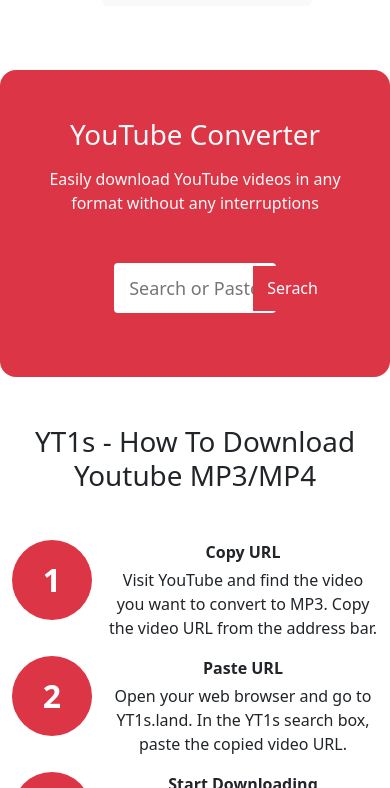
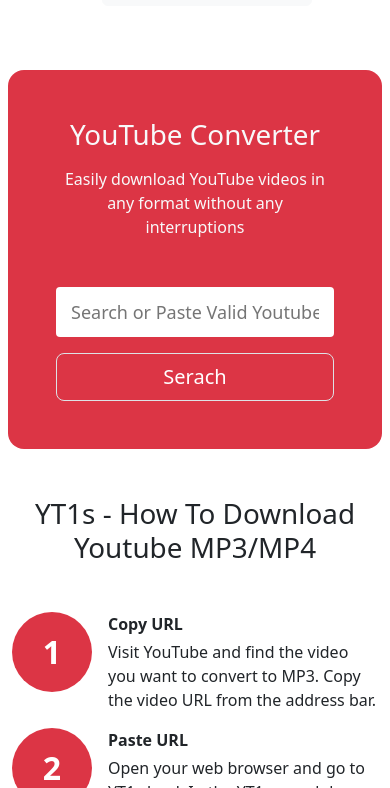
Before and after one commit to Tahirunity786/asad, a plain HTML site: page index.html in a window 390 px wide. Shown: the part 56-844 px from the top of the page. Drawn offline with Linux system fonts and the light colour scheme.

Commit message:
Update ui

```diff
--- a/css/style.css
+++ b/css/style.css
@@ -125,3 +125,34 @@ footer{
     position: absolute;
     bottom: 0px;
 }
+.y-btn2{
+    display: none;
+}
+
+@media (max-width: 1200px) {
+    .y-inp{
+        width: 90%;
+    }
+    .y-btn {
+        left: 81.6% !important;
+    }
+}
+@media (max-width: 768px) {
+    .y-inp{
+        width: 100%;
+    }
+    .y-btn {
+        left: 81.6% !important;
+    }
+}
+@media (max-width: 570px) {
+    .y-inp{
+        width: 100%;
+    }
+    .y-btn {
+        display: none;
+    }
+    .y-btn2 {
+        display: block;
+    }
+}
--- a/index.html
+++ b/index.html
@@ -58,7 +58,7 @@
         </div>
     </nav>
 
-    <main class="w-100 mb-5">
+    <main class="w-100 ps-2 pe-2 mb-5 ">
         <div class="container bg-danger text-center p-5 rounded-4">
             <div class="mb-3">
                 <h1 class="text-light">YouTube Converter</h1>
@@ -70,6 +70,7 @@
                 <input type="text" class="y-inp" placeholder="Search or Paste Valid Youtube URL here">
                 <button class="y-btn">Serach</button>
             </div>
+            <button class="y-btn2 btn btn-danger border w-100 btn-lg">Serach</button>
         </div>
     </main>
 
@@ -78,7 +79,7 @@
             <h1>YT1s - How To Download Youtube MP3/MP4</h1>
         </div>
         <div class="row text-center text-lg-start">
-            <div class="col-12 col-md-4 mb-3">
+            <div class="col-12 col-md-12 col-lg-4 mb-3 text-start">
                 <div class="d-flex justify-content-lg-between position-relative">
                     <div class="position-relative step-container">
                         <svg xmlns="http://www.w3.org/2000/svg" width="80" height="80" fill="#dc3545"
@@ -94,7 +95,8 @@
                     </div>
                 </div>
             </div>
-            <div class="col-12 col-md-4 mb-3">
+
+            <div class="col-12 col-md-12 col-lg-4 mb-3 text-start">
                 <div class="d-flex justify-content-lg-between position-relative">
                     <div class="position-relative step-container">
                         <svg xmlns="http://www.w3.org/2000/svg" width="80" height="80" fill="#dc3545"
@@ -110,7 +112,8 @@
                     </div>
                 </div>
             </div>
-            <div class="col-12 col-md-4 mb-3">
+
+            <div class="col-12 col-md-12 col-lg-4 mb-3 text-start">
                 <div class="d-flex justify-content-lg-between position-relative">
                     <div class="position-relative step-container">
                         <svg xmlns="http://www.w3.org/2000/svg" width="80" height="80" fill="#dc3545"
@@ -127,7 +130,6 @@
                 </div>
             </div>
         </div>
-
 
     </section>
     <section class="mb-5 container">
```
